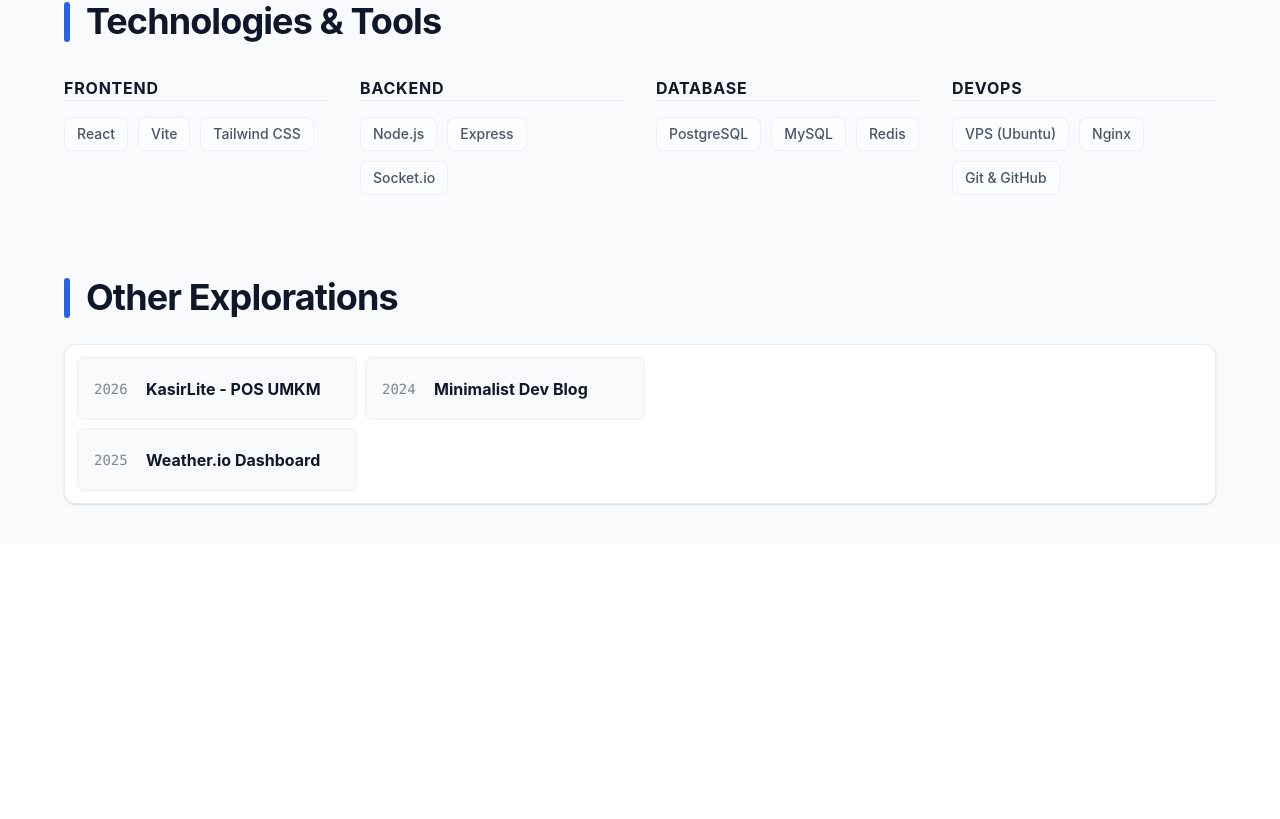
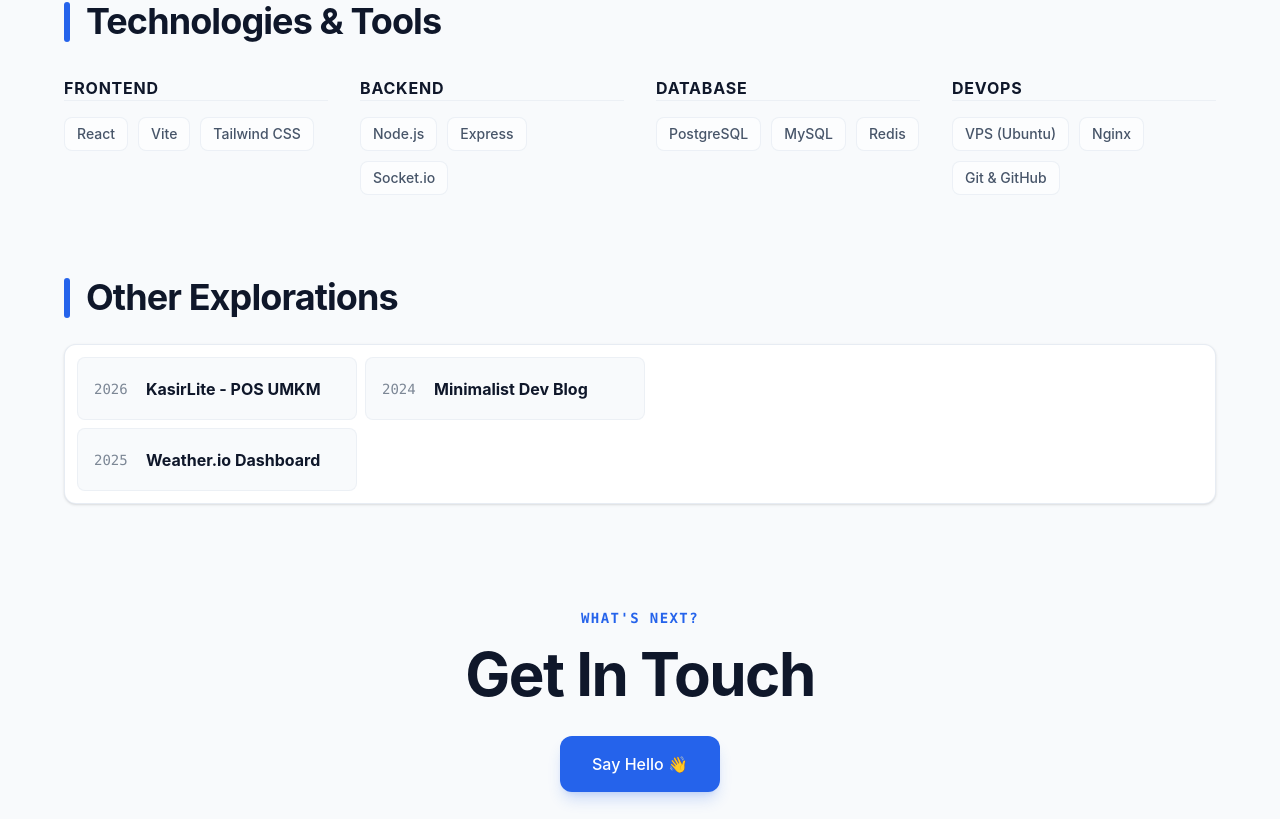
Before and after one commit to arkanafaisal/portfolio, a React (Vite) app: page / in a window 1280 px wide. Shown: the part 1978-2797 px from the top of the page. Before the commit the page ends 2522 px from the top, so only its background shows below. Built offline with nearby package versions, Linux system fonts and the light colour scheme.

Commit message:
contact section

```diff
--- a/src/App.jsx
+++ b/src/App.jsx
@@ -6,6 +6,7 @@
 import ServicesSection from './components/ServicesSection';
 import TechStackSection from './components/TechStackSection';
 import OtherProjectsSection from './components/OtherProjectsSection';
+import ContactSection from './components/ContactSection';
 
 export default function App() {
     const [isDark, setIsDark] = useState(false);
@@ -40,6 +41,7 @@
             <ServicesSection/>
             <TechStackSection/>
             <OtherProjectsSection/>
+            <ContactSection/>
         </main>
     );
 }
--- /dev/null
+++ b/src/components/ContactSection.jsx
@@ -0,0 +1,58 @@
+/* {/DESIGN_SYSTEM={"primary":"var(--primary)","secondary":"var(--surface)","radius":"rounded-xl","shadow":"shadow-md","spacing":"balanced","font":"sans","tone":"neutral","darkMode":true}__/} */
+import React from 'react';
+import { portfolioData } from '../data';
+import { useScrollAnimation } from '../hooks/useScrollAnimation';
+
+export default function ContactSection() {
+    const { contactData, socials } = portfolioData;
+    const [ref, isVisible] = useScrollAnimation({ threshold: 0.2 });
+
+    const otherSocials = socials.filter(social => social.id !== 'email');
+    const mailtoLink = `mailto:${contactData.button.email}?subject=${encodeURIComponent(contactData.button.subject)}&body=${encodeURIComponent(contactData.button.body)}`;
+
+    return (
+        <section id="contact" ref={ref} className="py-12 md:py-16 px-4 md:px-6 bg-background transition-colors duration-300 flex flex-col items-center justify-center text-center overflow-hidden">
+            <div className={`max-w-3xl mx-auto flex flex-col items-center transition-all duration-1000 ease-out transform ${isVisible ? 'opacity-100 translate-y-0' : 'opacity-0 translate-y-12'}`}>
+
+                <span className="text-xs md:text-sm font-mono font-semibold text-primary mb-3 md:mb-4 tracking-widest uppercase">
+                    {contactData.preTitle}
+                </span>
+
+                <h2 className="text-4xl md:text-5xl lg:text-6xl font-bold text-content mb-6 md:mb-8 tracking-tight">
+                    {contactData.title}
+                </h2>
+
+                <a
+                    href={mailtoLink}
+                    className="inline-flex items-center justify-center px-6 py-3 md:px-8 md:py-4 bg-primary text-primary-content hover:bg-primary-hover hover:-translate-y-1 rounded-xl transition-all duration-300 font-medium text-sm md:text-base mb-8 md:mb-10 shadow-lg shadow-primary/20"
+                >
+                    {contactData.button.label}
+                </a>
+
+                <div className="flex items-center gap-5 md:gap-6">
+                    {otherSocials.map((social, index) => {
+                        const IconComponent = social.icon;
+                        return (
+                            <div
+                                key={social.id}
+                                className={`transition-all duration-700 ease-out transform ${isVisible ? 'opacity-100 translate-y-0' : 'opacity-0 translate-y-8'}`}
+                                style={{ transitionDelay: `${index * 100 + 300}ms` }}
+                            >
+                                <a
+                                    href={social.url}
+                                    target="_blank"
+                                    rel="noreferrer"
+                                    className="block text-content-muted hover:text-primary transition-all duration-300 transform hover:-translate-y-1"
+                                    aria-label={social.label}
+                                >
+                                    <IconComponent className="w-5 h-5 md:w-6 md:h-6" />
+                                </a>
+                            </div>
+                        );
+                    })}
+                </div>
+
+            </div>
+        </section>
+    );
+}
--- a/src/data.js
+++ b/src/data.js
@@ -1,6 +1,5 @@
 /* {/DESIGN_SYSTEM={"primary":"var(--primary)","secondary":"var(--surface)","radius":"rounded-xl","shadow":"shadow-md","spacing":"balanced","font":"sans","tone":"neutral","darkMode":true}__/} */
-import { AppWindow, MonitorSmartphone, Database } from 'lucide-react';
-
+import { AppWindow, MonitorSmartphone, Database, Mail, Linkedin, Github, MessageCircle, Instagram } from 'lucide-react';
 
 export const portfolioData = {
     personal: {
@@ -14,13 +13,13 @@
         primary: "Explore My Projects",
         secondary: "Download CV"
     },
-    socials: {
-        email: "#email",
-        linkedin: "#linkedin",
-        github: "#github",
-        whatsapp: "#whatsapp",
-        instagram: "#instagram"
-    },
+    socials: [
+        { id: "email", url: "#email", icon: Mail, label: "Email" },
+        { id: "linkedin", url: "#linkedin", icon: Linkedin, label: "LinkedIn" },
+        { id: "github", url: "#github", icon: Github, label: "GitHub" },
+        { id: "whatsapp", url: "#whatsapp", icon: MessageCircle, label: "WhatsApp" },
+        { id: "instagram", url: "#instagram", icon: Instagram, label: "Instagram" }
+    ],
     featuredProjects: [
         {
             id: "secretly",
@@ -88,7 +87,6 @@
             devopsAndTools: ["VPS (Ubuntu)", "Nginx", "Git & GitHub"]
         }
     },
-    // Tambahkan di bagian paling bawah objek portfolioData sebelum tutup kurung kurawal
     otherProjectsSection: {
         title: "Other Explorations",
         projects: [
@@ -129,5 +127,45 @@
                 thumbnailUrl: "https://picsum.photos/seed/devblog/600/400" // Placeholder
             }
         ]
+    },
+    contactData: {
+        preTitle: "What's Next?",
+        title: "Get In Touch",
+        button: {
+            label: "Say Hello 👋",
+            email: "hello@yourdomain.com", // Ganti dengan email asli Anda nanti
+            subject: "Reaching out via your portfolio 👋",
+            body: "Hi! I came across your website and really enjoyed looking through your work. I'm reaching out because I'd love to discuss a potential [job opportunity / freelance project / collaboration]. Let me know when you have some time to chat!"
+        }
     }
+    // contactData: {
+    //     preTitle: "What's Next?",
+    //     title: "Get In Touch",
+    //     button: {
+    //         label: "Say Hello 👋",
+    //         email: "hello@yourdomain.com", // Ganti dengan email aslimu
+    //         subject: "Reaching out via your portfolio 👋",
+    //         body: "Hi! I came across your website and really enjoyed looking through your work. I'm reaching out because I'd love to discuss a potential [job opportunity / freelance project / collaboration]. Let me know when you have some time to chat!"
+    //     },
+    //     socials: [
+    //         {
+    //         id: "soc-1",
+    //         platform: "GitHub",
+    //         url: "https://github.com/username",
+    //         icon: "github-icon"
+    //         },
+    //         {
+    //         id: "soc-2",
+    //         platform: "LinkedIn",
+    //         url: "https://linkedin.com/in/username",
+    //         icon: "linkedin-icon"
+    //         },
+    //         {
+    //         id: "soc-3",
+    //         platform: "Twitter",
+    //         url: "https://twitter.com/username",
+    //         icon: "twitter-icon"
+    //         }
+    //     ],
+    // }
 };
```
Also changed, not shown: src/components/HeroSection.jsx (+19 -27 lines).
